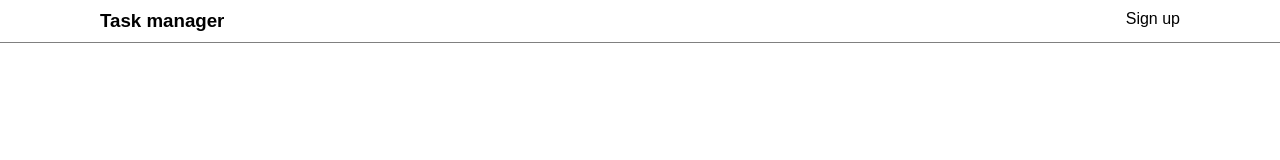
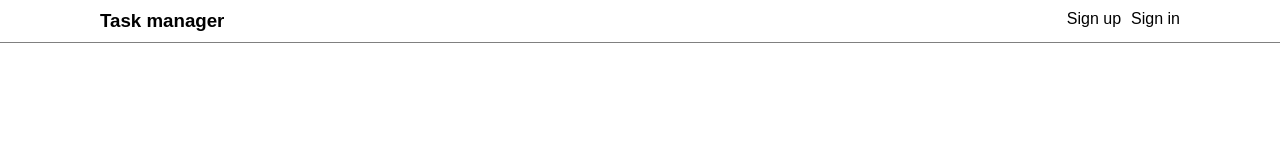
Before and after one commit to IrvingWash/fs-task-manager-client, a React app: page / in a window 1280 px wide. Shown: the top 160 px of the page. Built offline with nearby package versions, Linux system fonts and the light colour scheme.

Commit message:
implement signin page

```diff
--- a/src/app.tsx
+++ b/src/app.tsx
@@ -9,6 +9,7 @@ import {
 import { ApiTransport } from './api/api-transport';
 
 import { Header } from './components/header/header';
+import { SignInPage } from './pages/sign-in-page';
 import { SignUpPage } from './pages/sign-up-page';
 
 export class App extends React.Component {
@@ -20,6 +21,7 @@ export class App extends React.Component {
 				<Header />
 				<Routes>
 					<Route path='/signup' element={ <SignUpPage singUp={ this._apiTransport.signUp } /> } />
+					<Route path='/signin' element={ <SignInPage signIn={ this._apiTransport.signIn } /> } />
 				</Routes>
 			</BrowserRouter>
 		);
--- a/src/components/auth-form/auth-form.scss
+++ b/src/components/auth-form/auth-form.scss
@@ -1,7 +1,6 @@
 .authForm {
 	width: fit-content;
 	margin: 0 auto;
-}
 
 	.label {
 		display: block;
@@ -26,3 +25,4 @@
 			color: white;
 		}
 	}
+}
--- a/src/components/header/header.scss
+++ b/src/components/header/header.scss
@@ -3,9 +3,13 @@
 	justify-content: space-between;
 	padding: 10px 100px;
 	border-bottom: 1px solid gray;
+
+	.link {
+		text-decoration: none;
+		color: inherit;
+
+		&:nth-child(1) {
+			margin-right: 10px;
+		}
+	}
 }
-
-.link {
-	text-decoration: none;
-	color: inherit;
-}
--- a/src/components/header/header.tsx
+++ b/src/components/header/header.tsx
@@ -4,7 +4,7 @@ import { Link, useLocation } from 'react-router-dom';
 import * as styles from './header.scss';
 
 export function Header(): JSX.Element {
-	const match = useLocation();
+	const { pathname } = useLocation();
 
 	return (
 		<header className={ styles.header }>
@@ -15,8 +15,13 @@ export function Header(): JSX.Element {
 			</h3>
 			<div>
 				{
-					match.pathname !== '/signup'
-						? <Link className={ styles.link } to={'/signup'}>Sign up</Link>
+					pathname !== '/signup' && pathname !== '/signin'
+						? (
+							<div>
+								<Link className={ styles.link } to={'/signup'}>Sign up</Link>
+								<Link className={ styles.link } to={'/signin'}>Sign in</Link>
+							</div>
+						)
 						: null
 				}
 			</div>
```
Lines whose indentation alone changed are shown as unchanged.
